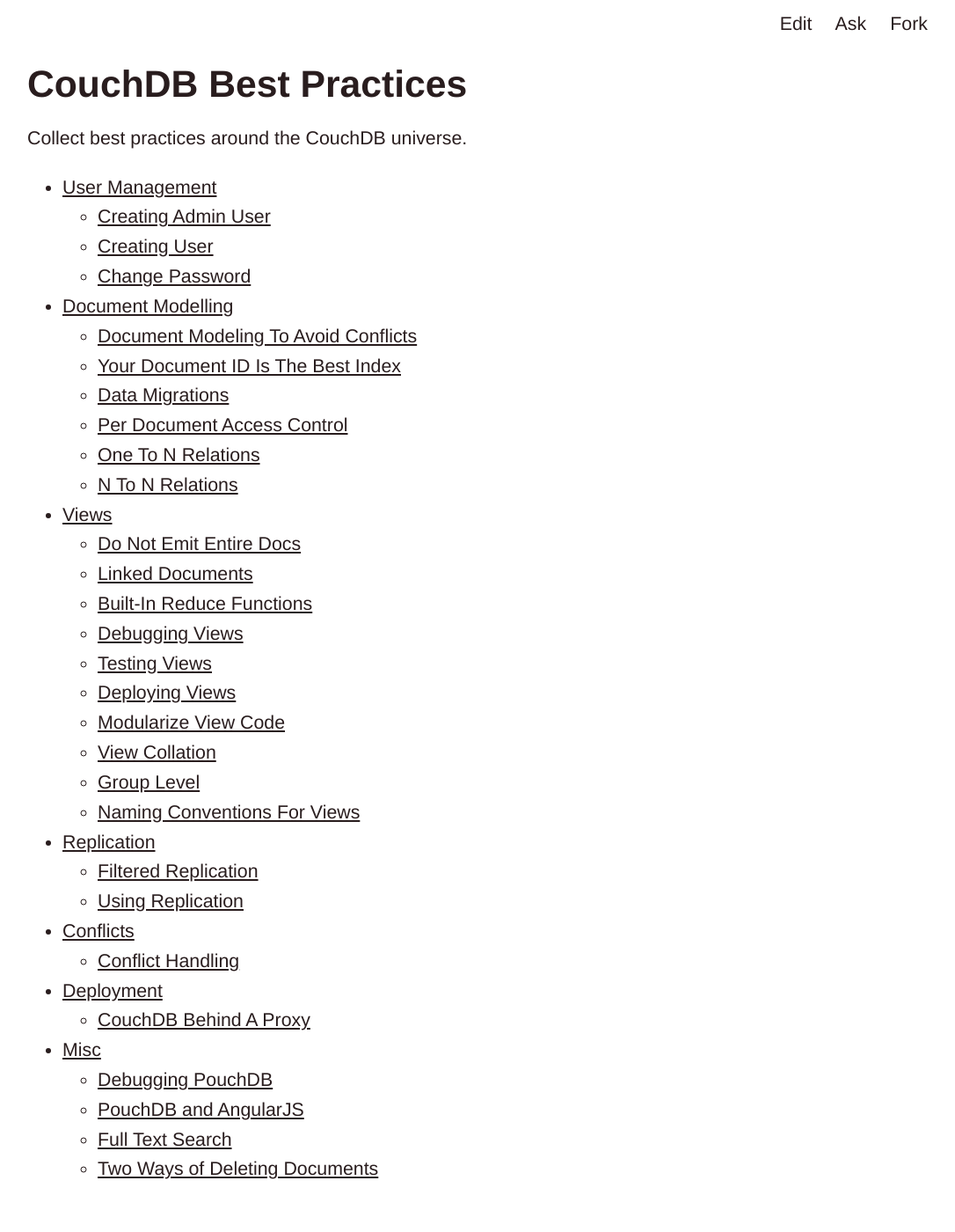
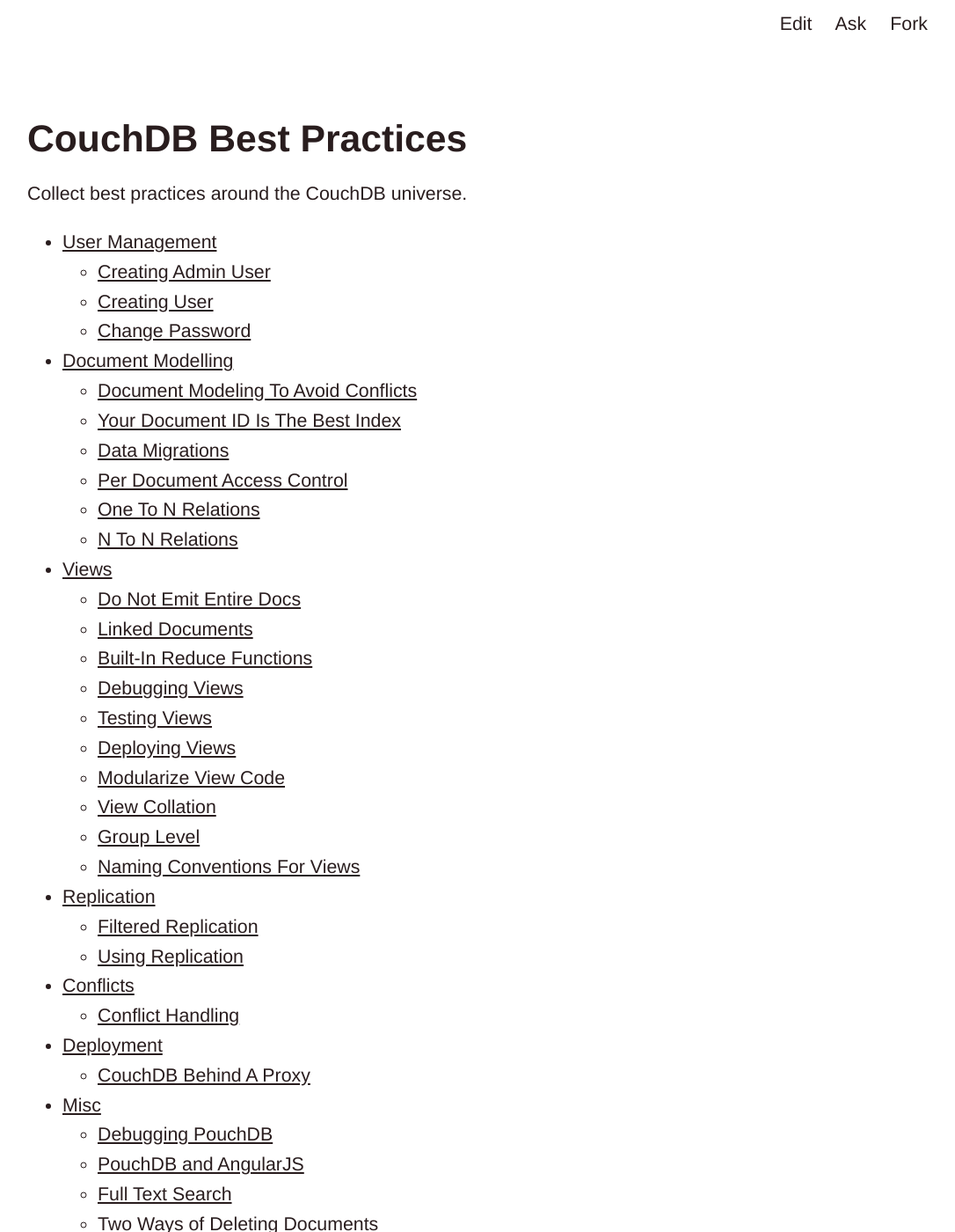
Before and after one commit to jo/couchdb-best-practices, a Jekyll site: the page built from index.md, in a window 1280 px wide and 1400 px high. Shown: the whole window at 88% size, without its empty margins (97-1183 px from the left). Built offline with Jekyll 4.4.1, drawn with Linux system fonts in a browser that asks for light colours; Markdown is read by kramdown in place of the engine named in the settings.

Commit message:
Add padding at top of page

```diff
--- a/_layouts/default.html
+++ b/_layouts/default.html
@@ -7,10 +7,11 @@
 <link href=css/syntax.css rel=stylesheet>
 <style>
   body {
-    margin: 6.18% 10%;
+    font-family: "HelveticaNeue-Light", Helvetica, Arial, sans-serif;
     font-size: 16pt;
     line-height: 3ex;
-    font-family: "HelveticaNeue-Light", Helvetica, Arial, sans-serif;
+    margin: 6.18% 10%;
+    padding-top: 3ex;
   }
   body, a {
     color: #291D1E;
```
